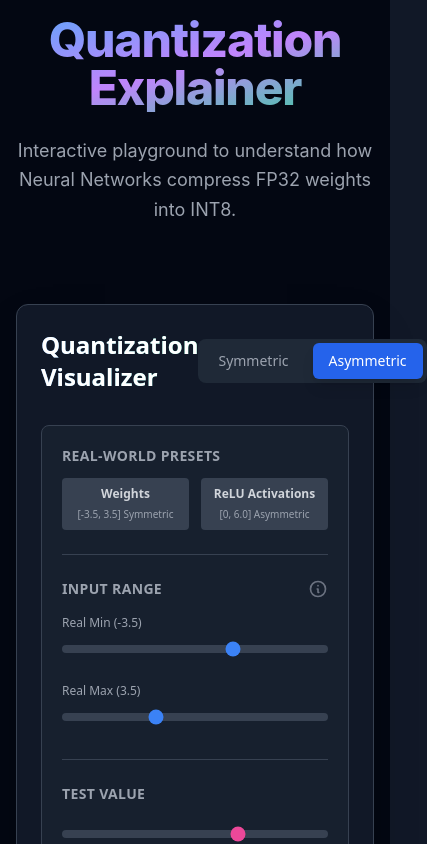
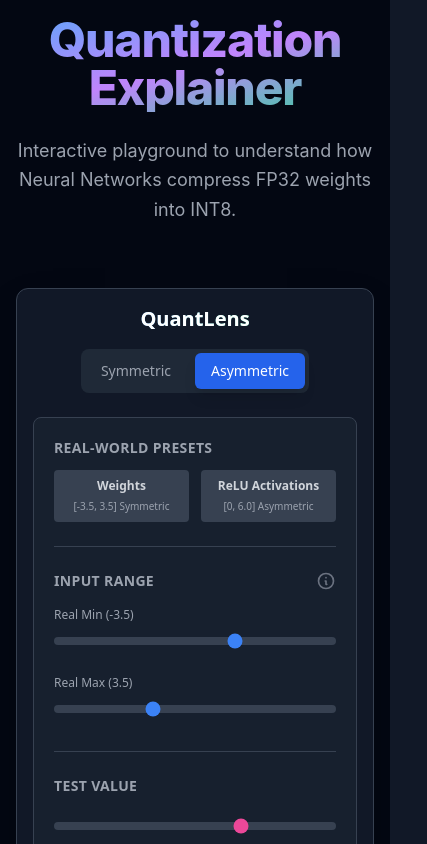
Before and after one commit to chinya07/Quantization-explainer, a React (Vite) app: page / in a window 390 px wide. Shown: the top 844 px of the page, 427 px wide, since content can reach past the window. Built offline with nearby package versions, Linux system fonts and the light colour scheme.

Commit message:
fix: mobile responsiveness

```diff
--- a/src/components/DefinitionsPanel.jsx
+++ b/src/components/DefinitionsPanel.jsx
@@ -12,7 +12,7 @@ const Fraction = ({ num, den }) => (
 const DefinitionsPanel = ({ mode }) => {
     return (
         <>
-            <div className="mt-12 grid grid-cols-1 md:grid-cols-3 gap-6 text-left">
+            <div className="mt-12 grid grid-cols-1 md:grid-cols-3 gap-4 md:gap-6 text-left">
                 {/* Scale Definition */}
                 <motion.div
                     className="bg-gray-800 p-5 rounded-lg border-t-4 border-blue-500 shadow-lg"
--- a/src/components/MicroscopeVisual.jsx
+++ b/src/components/MicroscopeVisual.jsx
@@ -32,7 +32,7 @@ const MicroscopeVisual = ({ minVal, maxVal, inputVal, scale, zeroPoint }) => {
     const error = snapppedVal - inputVal;
 
     return (
-        <div className="bg-gray-800 p-6 rounded-lg border border-gray-700 mt-8 relative overflow-hidden select-none">
+        <div className="bg-gray-800 p-4 md:p-6 rounded-lg border border-gray-700 mt-8 relative overflow-hidden select-none">
             <div className="flex flex-col md:flex-row justify-between items-center mb-6 gap-4">
                 <div className="flex items-center gap-2 group relative cursor-help">
                     <h3 className="text-sm uppercase tracking-wide text-gray-400 font-semibold flex items-center gap-2">
--- a/src/components/QuantizerVisual.jsx
+++ b/src/components/QuantizerVisual.jsx
@@ -72,10 +72,10 @@ const QuantizerVisual = () => {
     })();
 
     return (
-        <div className="bg-gray-900 border border-gray-700 rounded-xl p-6 shadow-2xl max-w-4xl mx-auto my-8 font-sans">
-            <div className="flex justify-between items-center mb-8">
-                <h2 className="text-2xl font-bold text-white bg-clip-text text-transparent bg-gradient-to-r from-blue-400 to-emerald-400">
-                    Quantization Visualizer
+        <div className="bg-gray-900 border border-gray-700 rounded-xl p-4 md:p-6 shadow-2xl max-w-4xl mx-auto my-4 md:my-8 font-sans">
+            <div className="flex flex-col md:flex-row justify-between items-center mb-6 md:mb-8 gap-4 md:gap-0">
+                <h2 className="text-xl md:text-2xl font-bold text-white bg-clip-text text-transparent bg-gradient-to-r from-blue-400 to-emerald-400">
+                    QuantLens
                 </h2>
                 <div className="flex space-x-2 bg-gray-800 p-1 rounded-lg">
                     {['symmetric', 'asymmetric'].map((m) => (
@@ -232,10 +232,10 @@ const QuantizerVisual = () => {
             </div>
 
             {/* Visual Number Line */}
-            <div className="bg-gray-800 rounded-lg p-8 relative h-64 border border-gray-700 overflow-hidden select-none">
+            <div className="bg-gray-800 rounded-lg p-4 md:p-8 relative h-64 border border-gray-700 overflow-hidden select-none">
 
                 {/* Real Axis Container */}
-                <div className="relative mx-10 h-16 mb-8">
+                <div className="relative mx-4 md:mx-10 h-16 mb-8">
                     <span className="absolute -top-6 left-0 text-xs font-bold text-gray-500 uppercase tracking-widest">FP32 Input Space</span>
 
                     {/* Bell Curve Background */}
@@ -311,7 +311,7 @@ const QuantizerVisual = () => {
                 </div>
 
                 {/* Quantized Axis Container */}
-                <div className="relative mx-10 h-16">
+                <div className="relative mx-4 md:mx-10 h-16">
                     <span className="absolute -bottom-6 left-0 text-xs font-bold text-gray-500 uppercase tracking-widest">INT8 Output Space</span>
 
                     <div className="absolute inset-x-0 top-1/2 -translate-y-1/2 h-1 bg-gradient-to-r from-purple-900 to-purple-500 rounded"></div>
```
